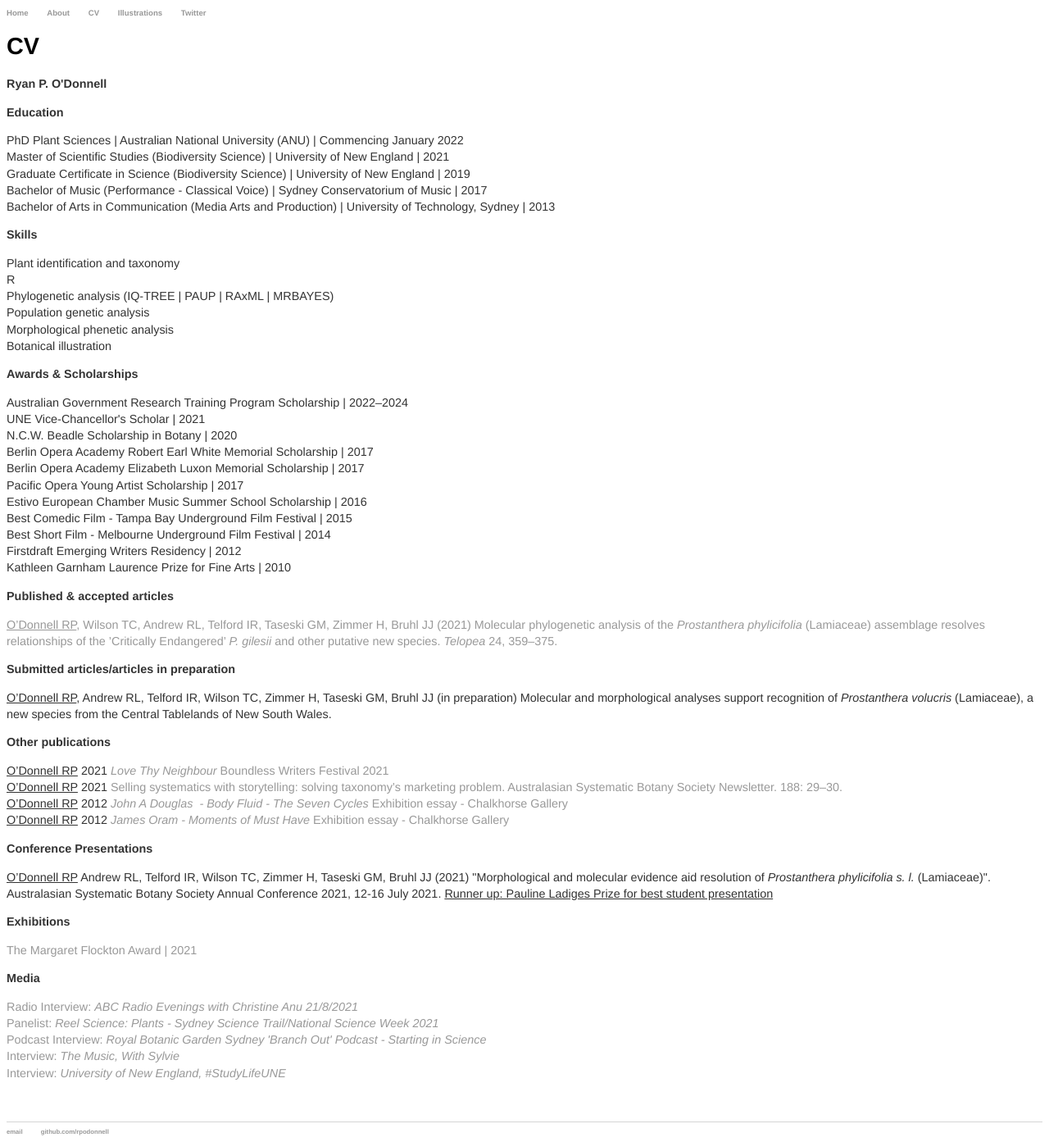
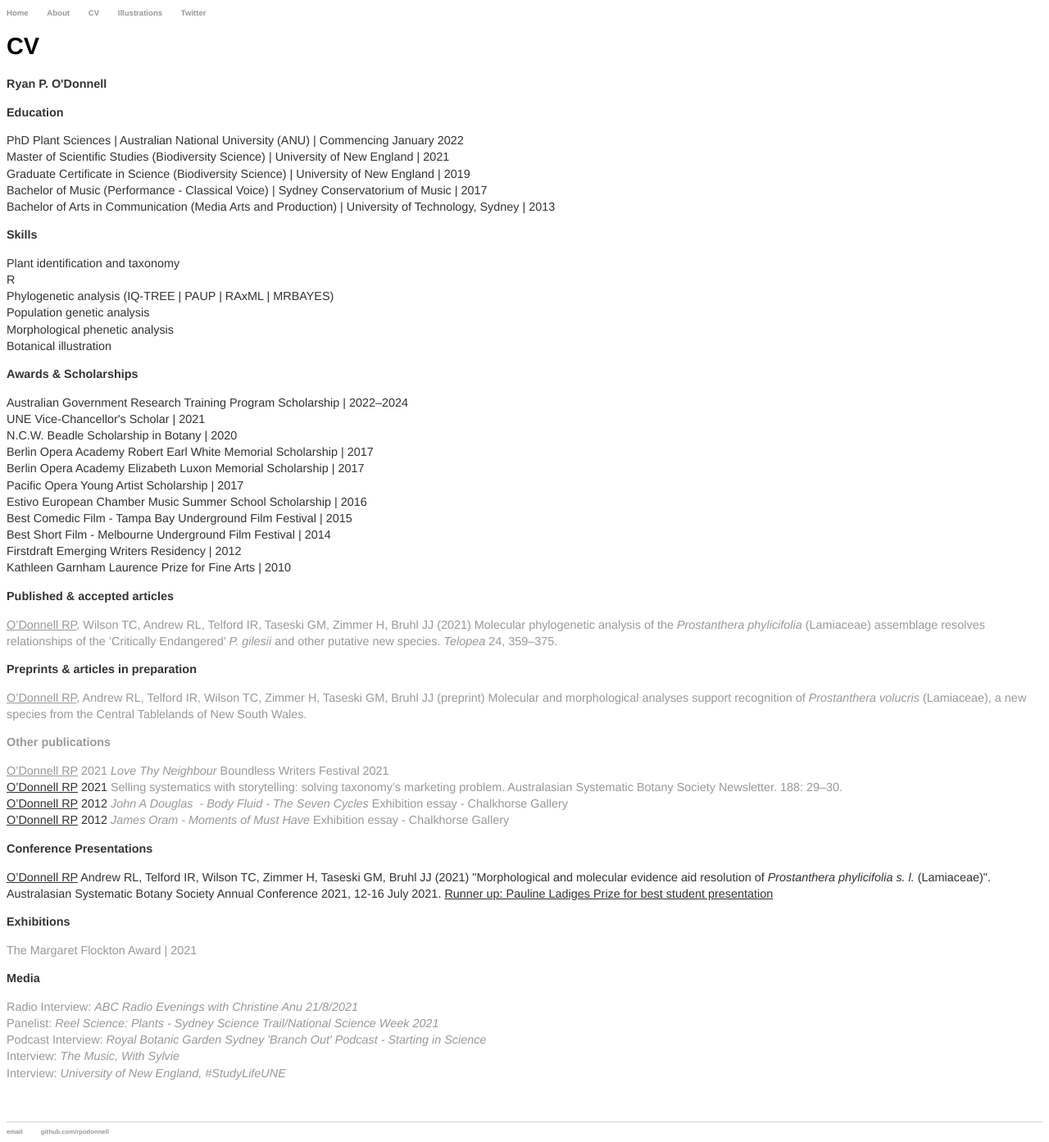
Before and after one commit to rpodonnell/rpodonnell.github.io, a Jekyll site: the page built from cv/index.html, in a window 1280 px wide. Shown: the whole page at 82% size. Built offline with Jekyll 4.4.1, drawn with Linux system fonts in a browser that asks for light colours.

Commit message:
Update index.html

```diff
--- a/cv/index.html
+++ b/cv/index.html
@@ -37,8 +37,8 @@ Kathleen Garnham Laurence Prize for Fine Arts | 2010</p>
 <p><strong>Published & accepted articles</strong></p>
 <p><a href="https://openjournals.library.sydney.edu.au/index.php/TEL/article/view/15561"><u>O’Donnell RP</u>, Wilson TC, Andrew RL, Telford IR, Taseski GM, Zimmer H, Bruhl JJ (2021) Molecular phylogenetic analysis of the <i>Prostanthera phylicifolia</i> (Lamiaceae) assemblage resolves relationships of the ’Critically Endangered’ <i>P. gilesii</i> and other putative new species. <i>Telopea</i> 24, 359–375.</a>
 
-<p><strong>Submitted articles/articles in preparation</strong></p>
-<p><u>O’Donnell RP</u>, Andrew RL, Telford IR, Wilson TC, Zimmer H, Taseski GM, Bruhl JJ (in preparation) Molecular and morphological analyses support recognition of <i>Prostanthera volucris</i> (Lamiaceae), a new species from the Central Tablelands of New South Wales.
+<p><strong>Preprints & articles in preparation</strong></p>
+<p><a href="https://doi.org/10.1101/2021.12.21.473648"><u>O’Donnell RP</u>, Andrew RL, Telford IR, Wilson TC, Zimmer H, Taseski GM, Bruhl JJ (preprint) Molecular and morphological analyses support recognition of <i>Prostanthera volucris</i> (Lamiaceae), a new species from the Central Tablelands of New South Wales.
 
 <p><strong>Other publications</strong></p>
 <p><u>O’Donnell RP</u> 2021 <a href="SHORTCUTS_A-Plant-and-Story-Swap.pdf"><i>Love Thy Neighbour</i> Boundless Writers Festival 2021</a></br>
```
